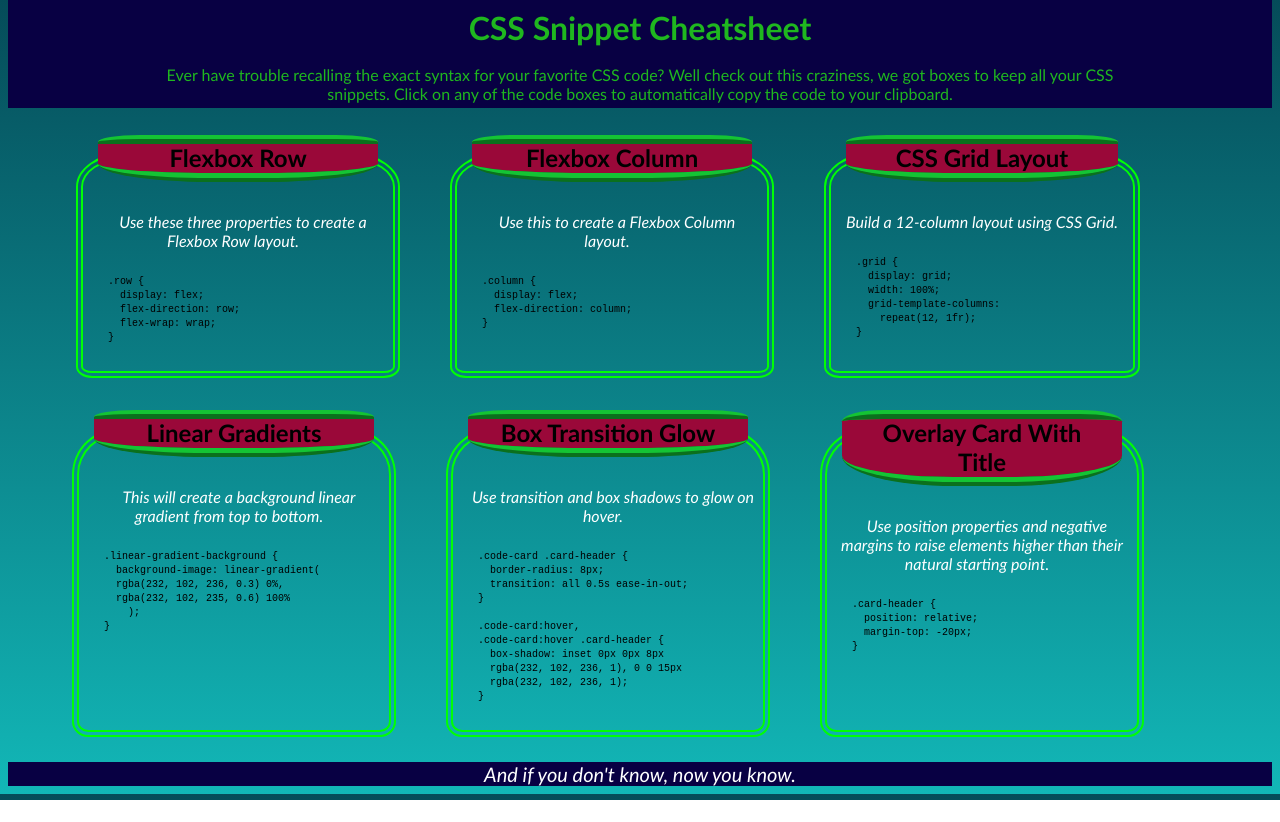
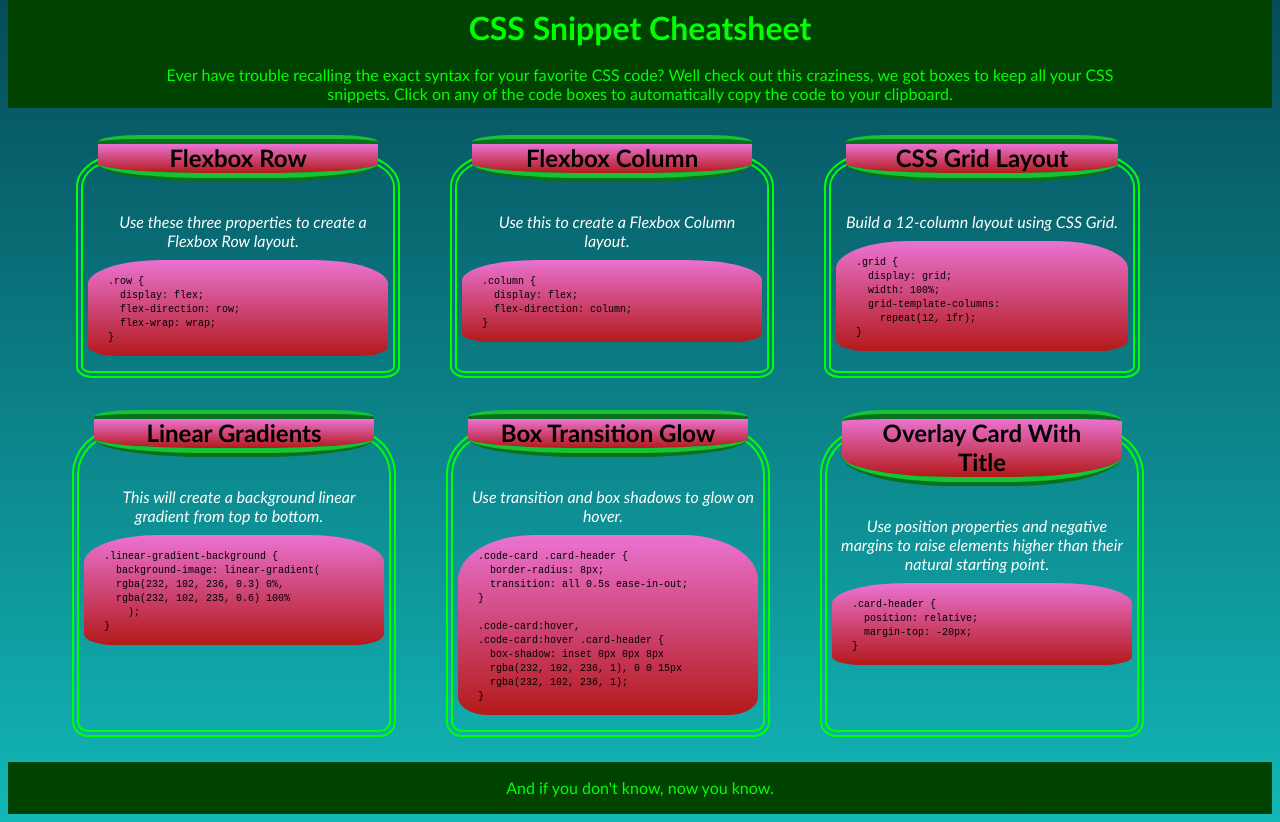
Before and after one commit to dberry38/CSS_cheatsheet, a plain HTML site: page index.html in a window 1280 px wide. Before the commit the page ends 800 px from the top, so only its background shows below. Drawn offline with Linux system fonts and the light colour scheme; files that its build step writes are made by us from their sources.

Commit message:
Updates to CSS color

```diff
--- a/assets/css/style.css
+++ b/assets/css/style.css
@@ -1,4 +1,9 @@
 /* TODO: all the css */
+
+:root {
+    --hdft:  #004300;
+    --hdft_text:  #00ff00;
+}
 
 * {
     font-family: 'Gill Sans', 'Gill Sans MT', Calibri, 'Trebuchet MS', sans-serif;
@@ -40,8 +45,8 @@ header {
     max-height: 120px;
     max-width: 100%;
     align-items: center;
-    background-color: #080043;
-    color: rgb(31, 183, 31);
+    background-color: var(--hdft);
+    color: var(--hdft_text);
 }
 
 header p {
@@ -65,10 +70,16 @@ article pre {
     /* content-align: center; */
     padding: 0 10px 0 20px;
     user-select: all;
+    background-image: linear-gradient(
+        #ea72d2,
+        #b41a1a
+    );
+    border-radius: 25% 25% 10% 10%;
 }
 
 .code-card {
     font-family: 'Courier New', Courier, monospace;
+
 }
 
 article pre:hover {
@@ -97,13 +108,21 @@ article:hover  .card-header {
     border-color: rgb(20, 196, 52);
     border-block-start-style: ridge;
     border-block-end-style: ridge;
-    background-color: rgb(154, 8, 57);
+    background-image: linear-gradient(
+        #ea72d2,
+        #b41a1a
+    );
 }
 
 footer {
-    background-color: #080043;
+    background-color: var(--hdft);
+    color: var(--hdft_text)
     font-size: 20px;
     text-align: center;
+}
+
+footer p {
+    color: var(--hdft_text);
 }
 
 /* this probably isnt done */
--- a/index.html
+++ b/index.html
@@ -103,7 +103,7 @@
     </body>
 
     <footer>
-        <span>And if you don't know, now you know.</span>
+        <p>And if you don't know, now you know.</p>
     </footer>
 
 
```
